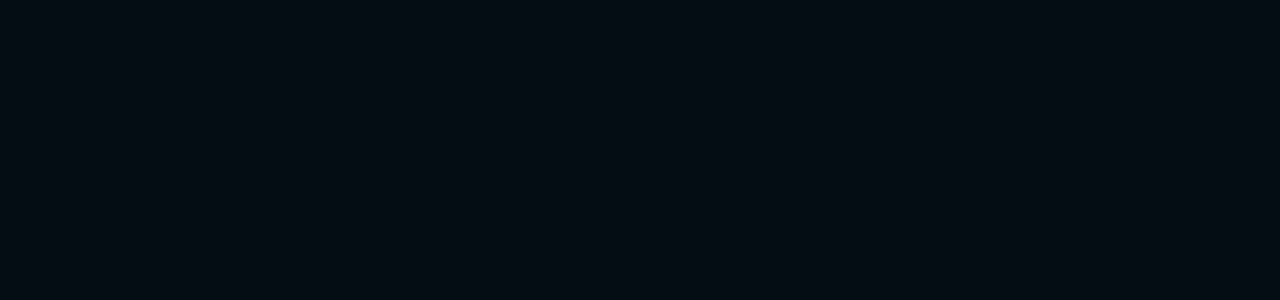
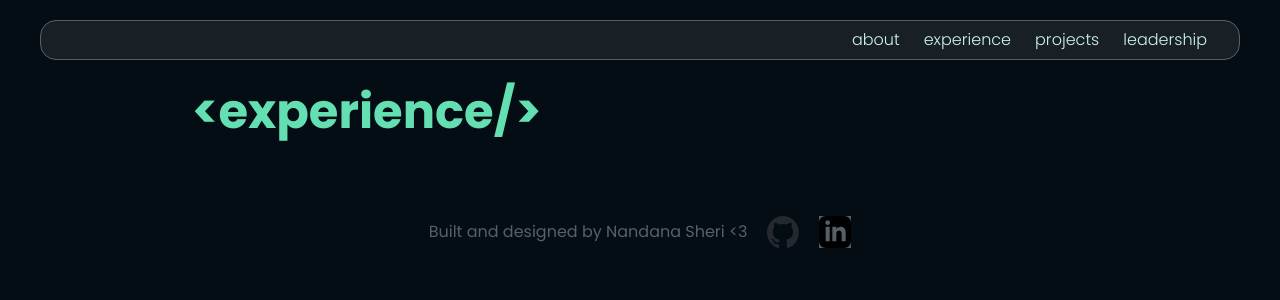
Before and after one commit to nandanasheri/nandana.dev-v1, a React (Create React App) app: page /experience in a window 1280 px wide. Before the commit this address had no page. Shown: the top 300 px of the page. Built offline with nearby package versions, Linux system fonts and the light colour scheme.

Commit message:
setup commit for all sections

```diff
--- a/src/components/App/App.js
+++ b/src/components/App/App.js
@@ -1,11 +1,17 @@
 import React from "react";
 import { BrowserRouter, Route, Routes } from "react-router-dom";
 import LandingPage from "../../views/LandingPage";
+import Experience from "../../views/Experience";
+import Projects from "../../views/Projects";
+import Leadership from "../../views/Leadership";
 export default function App() {
   return (
     <BrowserRouter>
       <Routes>
         <Route path="/" element={<LandingPage />} />
+        <Route path="/experience" element={<Experience/>} />
+        <Route path="/projects" element={<Projects/>} />
+        <Route path="/leadership" element={<Leadership/>} />
       </Routes>
     </BrowserRouter>
   );
--- /dev/null
+++ b/src/views/Experience.js
@@ -0,0 +1,17 @@
+import Navbar from "../components/Navbar";
+import Footer from "../components/Footer";
+
+export default function Experience() {
+    return (
+      <div>
+        <Navbar/>
+        {/* Experience Section */}
+        <div className="bg- m-auto max-w-4xl pt-12 mb-6">
+          <h1 className=" text-5xl font-subtext font-bold text-neon">&lt;experience/&gt;</h1>
+        </div>
+
+        <Footer/>
+
+      </div>
+    )
+  }
--- /dev/null
+++ b/src/views/Leadership.js
@@ -0,0 +1,17 @@
+import Navbar from "../components/Navbar";
+import Footer from "../components/Footer";
+
+export default function Leadership() {
+    return (
+      <div>
+        <Navbar/>
+        {/* Leadership Section */}
+        <div className="bg- m-auto max-w-4xl pt-12 mb-6">
+          <h1 className=" text-5xl font-subtext font-bold text-neon">&lt;leadership/&gt;</h1>
+        </div>
+
+        <Footer/>
+
+      </div>
+    )
+  }
--- /dev/null
+++ b/src/views/Projects.js
@@ -0,0 +1,17 @@
+import Navbar from "../components/Navbar";
+import Footer from "../components/Footer";
+
+export default function Projects() {
+    return (
+      <div>
+        <Navbar/>
+        {/* Projects Section */}
+        <div className="bg- m-auto max-w-4xl pt-12 mb-6">
+          <h1 className=" text-5xl font-subtext font-bold text-neon">&lt;projects/&gt;</h1>
+        </div>
+
+        <Footer/>
+
+      </div>
+    )
+  }
```
